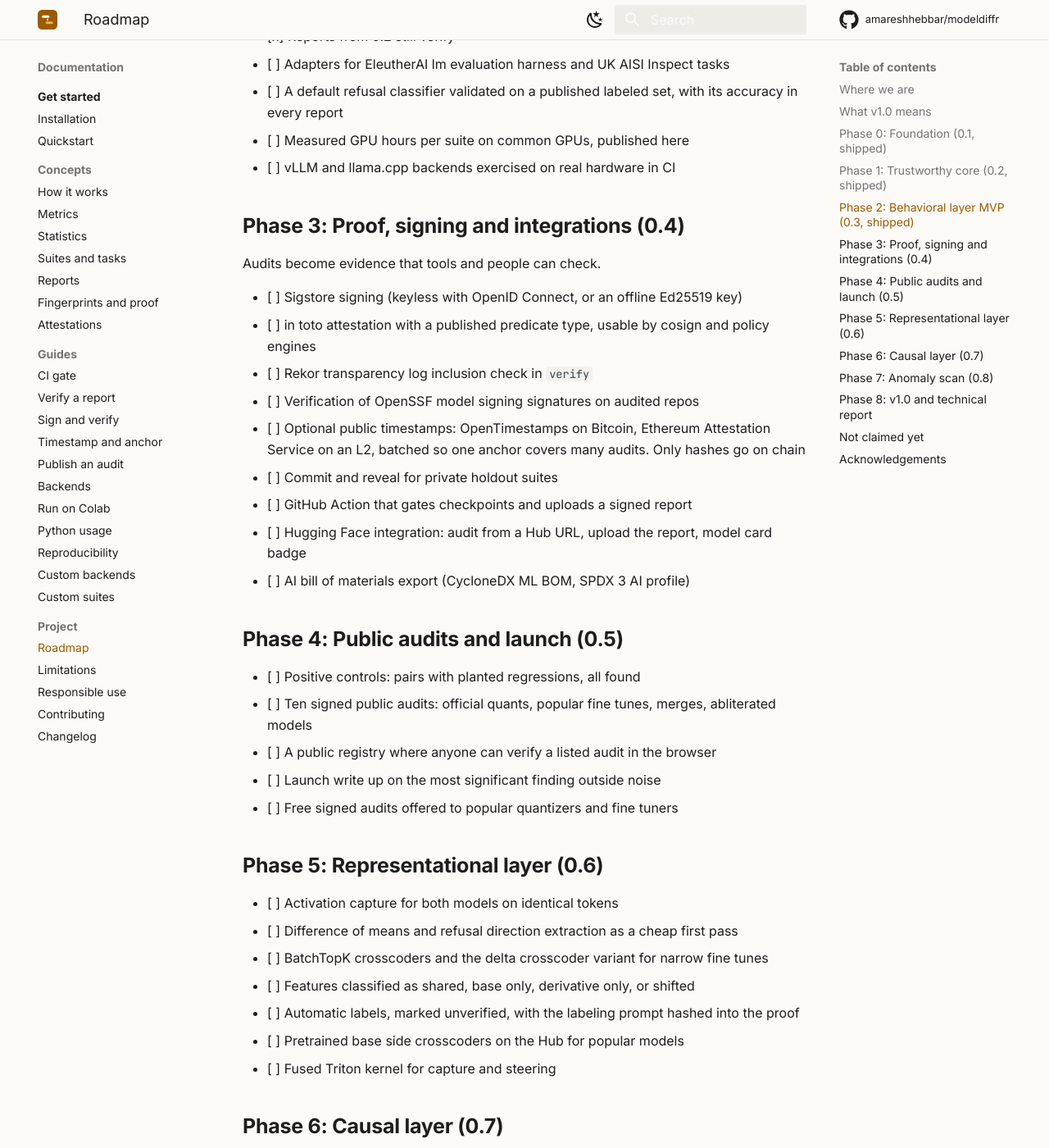
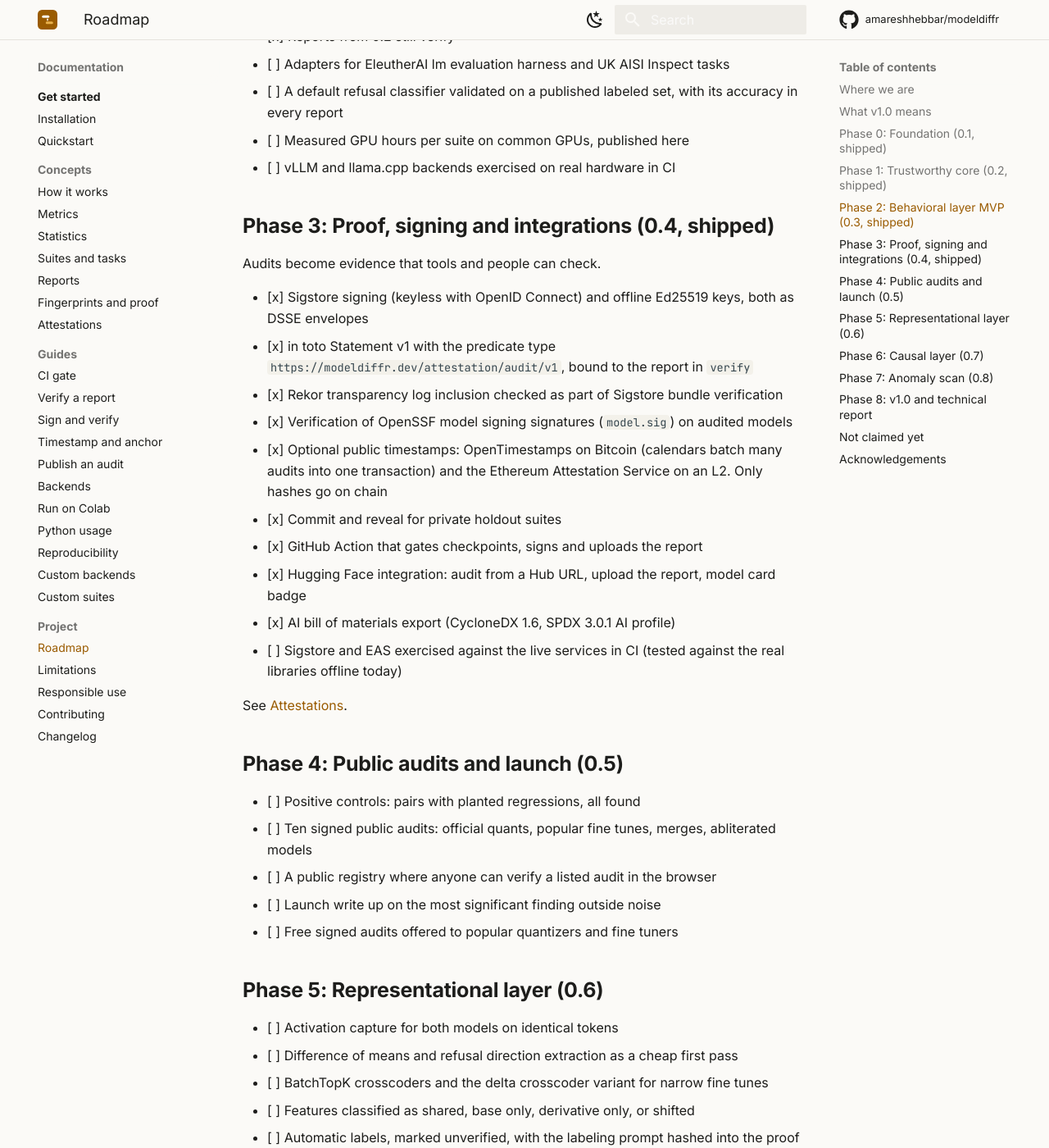
Before and after one commit to amareshhebbar/modeldiffr, an MkDocs documentation site: the page built from docs/roadmap.md, in a window 1280 px wide and 1400 px high, scrolled down 2893 px. Shown: the whole window at 82% size. Built offline with MkDocs 1.6.1 and Material for MkDocs 9.7.7, drawn with Linux system fonts in a browser that asks for light colours; comment, search, counter and statistics services are not loaded; some of the changed text lies outside the part shown.

Commit message:
release 0.4.0
Co-Authored-By: Claude Opus 5.5 <noreply@anthropic.com>
Claude-Session: https://claude.ai/code/session_01RH4V1V5DPm9czXhmXgvF6k

```diff
--- a/docs/roadmap.md
+++ b/docs/roadmap.md
@@ -13,9 +13,9 @@ Every phase from preview to v1.0, what is shipped, and what is not claimed yet.
 | --- | --- | --- |
 | 0. Foundation | 0.1 | Shipped |
 | 1. Trustworthy core | 0.2 | Shipped |
-| 2. Behavioral layer MVP | 0.3 | **Shipped** |
-| 3. Proof, signing and integrations | 0.4 | Next |
-| 4. Public audits and launch | 0.5 | Planned |
+| 2. Behavioral layer MVP | 0.3 | Shipped |
+| 3. Proof, signing and integrations | 0.4 | **Shipped** |
+| 4. Public audits and launch | 0.5 | Next |
 | 5. Representational layer | 0.6 | Planned |
 | 6. Causal layer | 0.7 | Planned |
 | 7. Anomaly scan | 0.8 | Research |
@@ -81,19 +81,22 @@ A behavioral audit people would use for a release decision.
 * [ ] Measured GPU hours per suite on common GPUs, published here
 * [ ] vLLM and llama.cpp backends exercised on real hardware in CI
 
-## Phase 3: Proof, signing and integrations (0.4)
+## Phase 3: Proof, signing and integrations (0.4, shipped)
 
 Audits become evidence that tools and people can check.
 
-* [ ] Sigstore signing (keyless with OpenID Connect, or an offline Ed25519 key)
-* [ ] in toto attestation with a published predicate type, usable by cosign and policy engines
-* [ ] Rekor transparency log inclusion check in `verify`
-* [ ] Verification of OpenSSF model signing signatures on audited repos
-* [ ] Optional public timestamps: OpenTimestamps on Bitcoin, Ethereum Attestation Service on an L2, batched so one anchor covers many audits. Only hashes go on chain
-* [ ] Commit and reveal for private holdout suites
-* [ ] GitHub Action that gates checkpoints and uploads a signed report
-* [ ] Hugging Face integration: audit from a Hub URL, upload the report, model card badge
-* [ ] AI bill of materials export (CycloneDX ML BOM, SPDX 3 AI profile)
+* [x] Sigstore signing (keyless with OpenID Connect) and offline Ed25519 keys, both as DSSE envelopes
+* [x] in toto Statement v1 with the predicate type `https://modeldiffr.dev/attestation/audit/v1`, bound to the report in `verify`
+* [x] Rekor transparency log inclusion checked as part of Sigstore bundle verification
+* [x] Verification of OpenSSF model signing signatures (`model.sig`) on audited models
+* [x] Optional public timestamps: OpenTimestamps on Bitcoin (calendars batch many audits into one transaction) and the Ethereum Attestation Service on an L2. Only hashes go on chain
+* [x] Commit and reveal for private holdout suites
+* [x] GitHub Action that gates checkpoints, signs and uploads the report
+* [x] Hugging Face integration: audit from a Hub URL, upload the report, model card badge
+* [x] AI bill of materials export (CycloneDX 1.6, SPDX 3.0.1 AI profile)
+* [ ] Sigstore and EAS exercised against the live services in CI (tested against the real libraries offline today)
+
+See [Attestations](concepts/attestation.md).
 
 ## Phase 4: Public audits and launch (0.5)
 
@@ -136,7 +139,7 @@ Audits become evidence that tools and people can check.
 
 !!! warning
 
-    Modeldiffr does not yet detect backdoors or hidden behaviors. That claim will only be made after Phase 7 validation is published. The quick suite is a smoke test, not a benchmark. A verified report proves consistency and the exact model files, not that the author ran the audit honestly; signing in Phase 3 adds accountability.
+    Modeldiffr does not yet detect backdoors or hidden behaviors. That claim will only be made after Phase 7 validation is published. The quick suite is a smoke test, not a benchmark. A verified report proves consistency and the exact model files, not that the author ran the audit honestly; a signature adds accountability, not proof of honest execution.
 
 ## Acknowledgements
 
--- a/pyproject.toml
+++ b/pyproject.toml
@@ -4,7 +4,7 @@ build-backend = "hatchling.build"
 
 [project]
 name = "modeldiffr"
-version = "0.3.0"
+version = "0.4.0"
 description = "Audit what changed between a base LLM and any fine tune, quant, merge, or edit."
 readme = "README.md"
 license = "Apache-2.0"
@@ -41,6 +41,8 @@ proof = ["jsonschema>=4.20"]
 tasks = ["datasets>=2.18", "jinja2>=3.1"]
 vllm = ["vllm>=0.6", "datasets>=2.18"]
 llamacpp = ["llama-cpp-python>=0.3", "jinja2>=3.1", "datasets>=2.18"]
+sign = ["cryptography>=42", "sigstore>=4.0"]
+anchor = ["opentimestamps-client>=0.7", "web3>=7.0"]
 all = [
   "torch>=2.1",
   "transformers>=4.40",
@@ -49,6 +51,7 @@ all = [
   "datasets>=2.18",
   "jinja2>=3.1",
   "jsonschema>=4.20",
+  "cryptography>=42",
 ]
 dev = [
   "pytest>=8.0",
@@ -60,6 +63,7 @@ dev = [
   "safetensors>=0.4",
   "gguf>=0.10",
   "jinja2>=3.1",
+  "cryptography>=42",
 ]
 
 [project.urls]
--- a/src/modeldiffr/__init__.py
+++ b/src/modeldiffr/__init__.py
@@ -1,4 +1,4 @@
-__version__ = "0.3.0"
+__version__ = "0.4.0"
 
 from modeldiffr.audit import run_audit
 from modeldiffr.stats import paired_bootstrap
```
Also changed, not shown: CHANGELOG.md (+17 -0 lines), PLAN.md (+17 -14 lines), README.md (+3 -3 lines), docs/changelog.md (+19 -0 lines), 1 other file.
